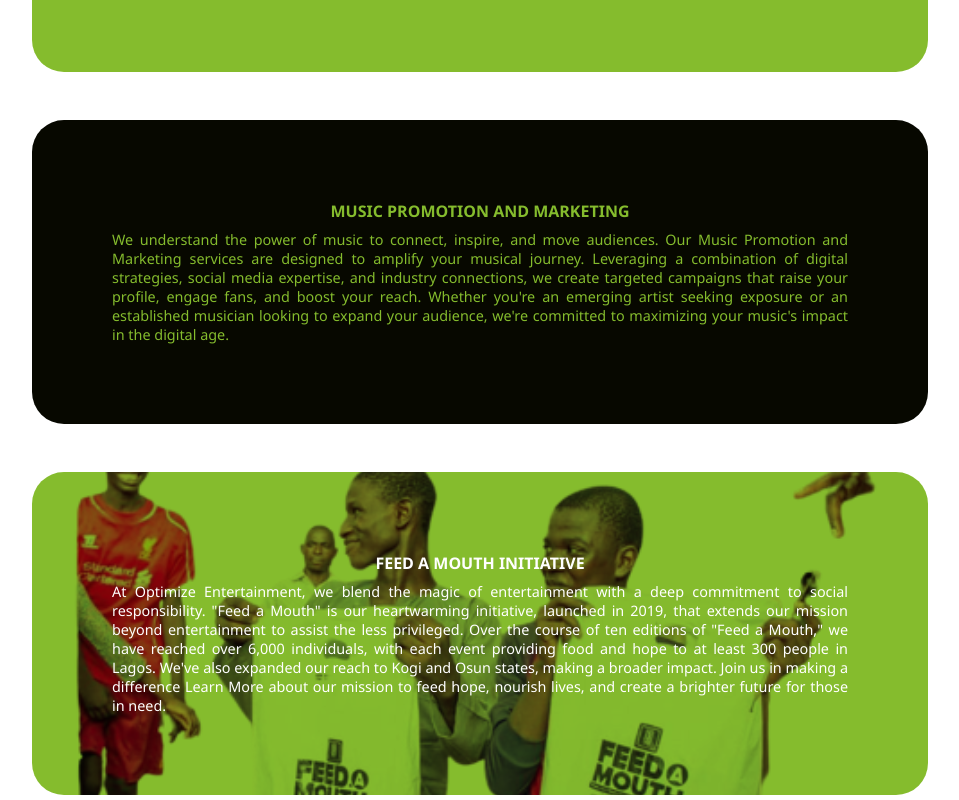
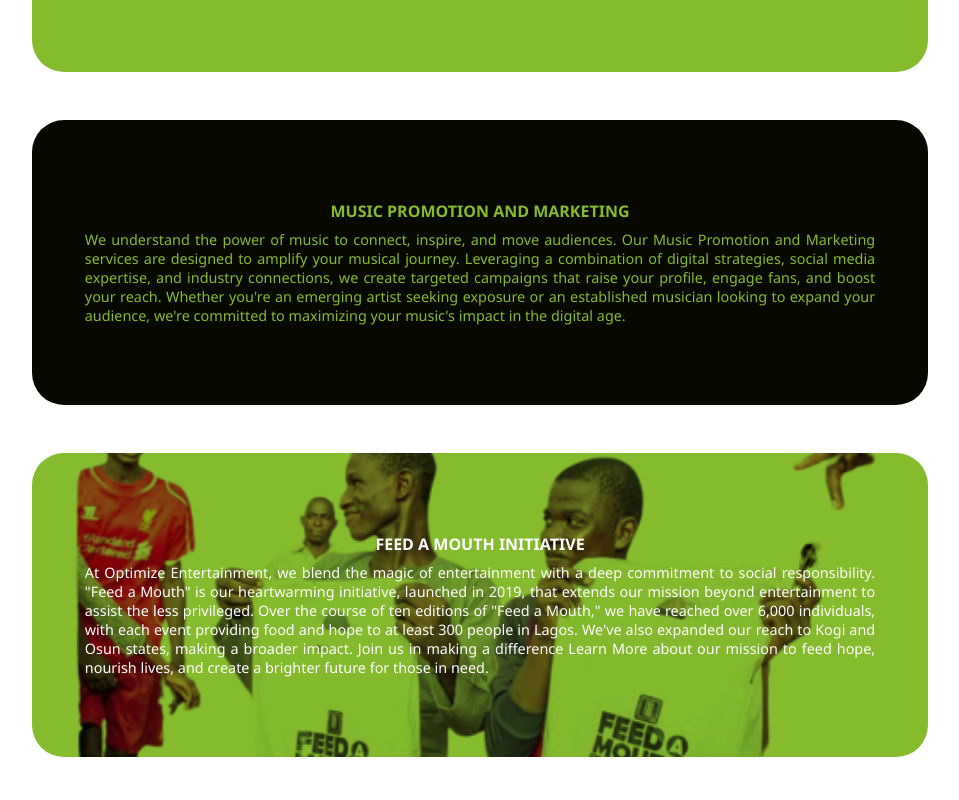
Before and after one commit to TheWiki2306/optimize-web, a React (Create React App) app: page / in a window 1280 px wide. Shown: the part 1460-2260 px from the top of the page, without its empty margins (160-1119 px from the left). Built offline with nearby package versions, Linux system fonts and the light colour scheme.

Commit message:
On branch master

```diff
--- a/src/components/charity/Charity.jsx
+++ b/src/components/charity/Charity.jsx
@@ -6,6 +6,7 @@ const Charity = () => {
   return (
     <div className='container charityContainer'>
         <h4>FEED A MOUTH INITIATIVE</h4>
+        <div className='txtContainer'>
           <p>At Optimize Entertainment, we blend the magic of entertainment with a deep commitment to social responsibility.
             "Feed a Mouth" is our heartwarming initiative, launched in 2019,
             that extends our mission beyond entertainment to assist the less privileged.
@@ -15,6 +16,7 @@ const Charity = () => {
             Join us in making a difference Learn More about our mission to feed hope, nourish lives,
             and create a brighter future for those in need.</p>
            </div>
+    </div>
   )
 }
 
--- a/src/components/charity/charity.css
+++ b/src/components/charity/charity.css
@@ -5,16 +5,24 @@
     background-blend-mode: multiply;
     margin-top: 3rem;
     border-radius: 2rem;
-    padding: 5rem;
+    /* padding: 5rem; */
+    padding: 2rem;
     color: #fff;
 }
 
 .charityContainer h4{
     margin-bottom: 0.5rem;
     text-align: center;
+    padding-top: 3rem;
+}
+
+.txtContainer{
+    width: 95%;
+    margin: 0 auto;
 }
 
 .charityContainer p{
     font-size: 0.9em;
     text-align: justify;
+    padding-bottom: 3rem;
 }
--- a/src/components/header/header.css
+++ b/src/components/header/header.css
@@ -46,11 +46,11 @@
     letter-spacing: 0.1rem;
     padding: 0.3rem;
     text-align: center;
-    transform: translateX(100%);
-    animation: scrolling 30s linear infinite;
+    /* transform: translateX(100%);
+    animation: scrolling 30s linear infinite; */
 }
 
-@keyframes scrolling {
+/* @keyframes scrolling {
     0% {
         transform: translateX(100%);
     }
@@ -58,7 +58,7 @@
     100% {
         transform: translateX(-100%);
     }
-}
+} */
 
 
 
--- a/src/components/promotion/Promotion.jsx
+++ b/src/components/promotion/Promotion.jsx
@@ -7,6 +7,7 @@ const Promotion = () => {
 return (
     <div className='container promotionContainer'>
       <h4>MUSIC PROMOTION AND MARKETING</h4>
+      <div className="promotionText">
       <p> We understand the power of music to connect, inspire, and move audiences.
       Our Music Promotion and Marketing services are designed to amplify your musical journey.
       Leveraging a combination of digital strategies, social media expertise, and industry connections,
@@ -14,6 +15,7 @@ return (
       Whether you're an emerging artist seeking exposure or an established musician looking to expand your audience,
       we're committed to maximizing your music's impact in the digital age.
       </p>
+      </div>
     </div>
   )
 }
--- a/src/components/promotion/promotion.css
+++ b/src/components/promotion/promotion.css
@@ -7,17 +7,26 @@
     background: #070800;
     color: #85BC2D;
     border-radius: 2rem;
-    padding: 5rem;
+    /* padding: 5rem; */
 }
 
 .promotionContainer h4{
     font-size: 1em;
     text-align: center;
     margin-bottom: 0.5rem;
+    padding-top: 3rem;
 }
+
+.promotionText{
+    width: 95%;
+    margin: 0 auto;
+}
+
+
 
 .promotionContainer p{
     font-size: 0.9em;
     text-align: justify;
-
+    padding-bottom: 3rem;
+    /* width: 85%; */
 }
```
Lines whose indentation alone changed are shown as unchanged.
